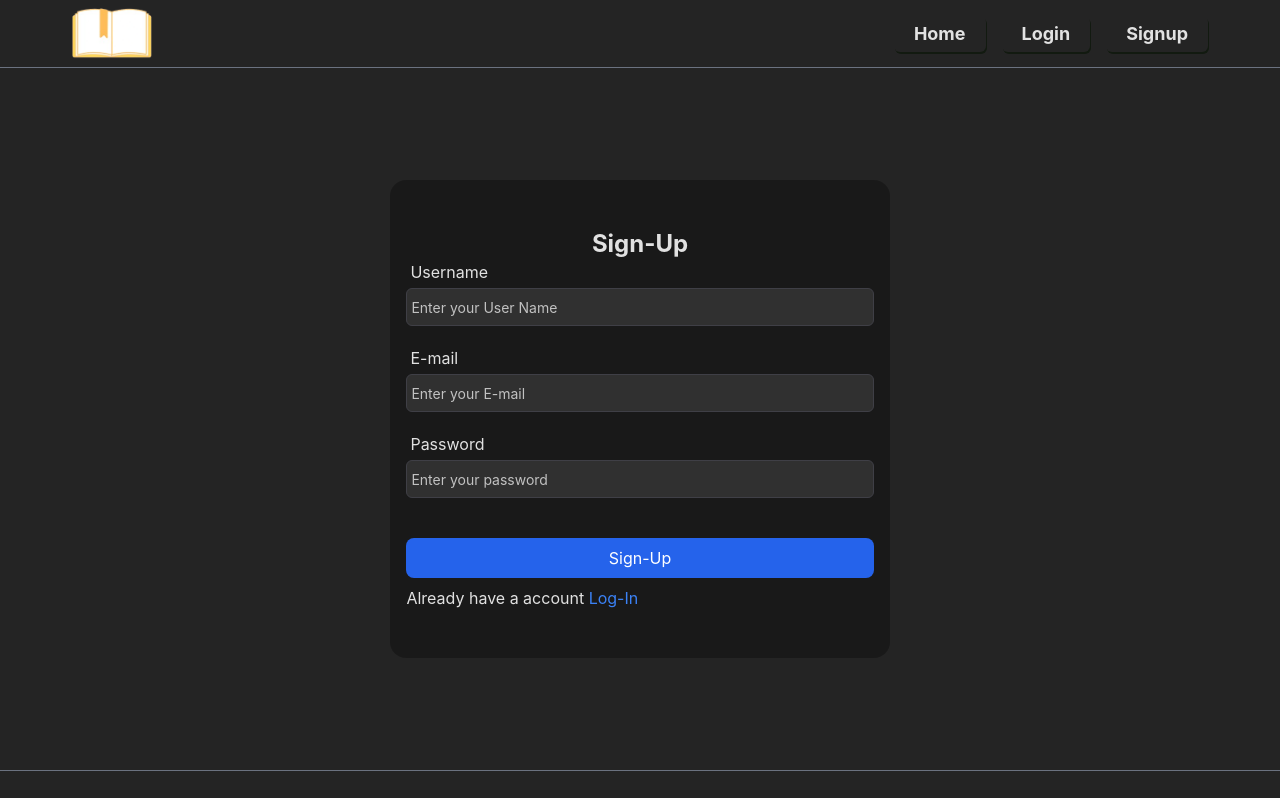
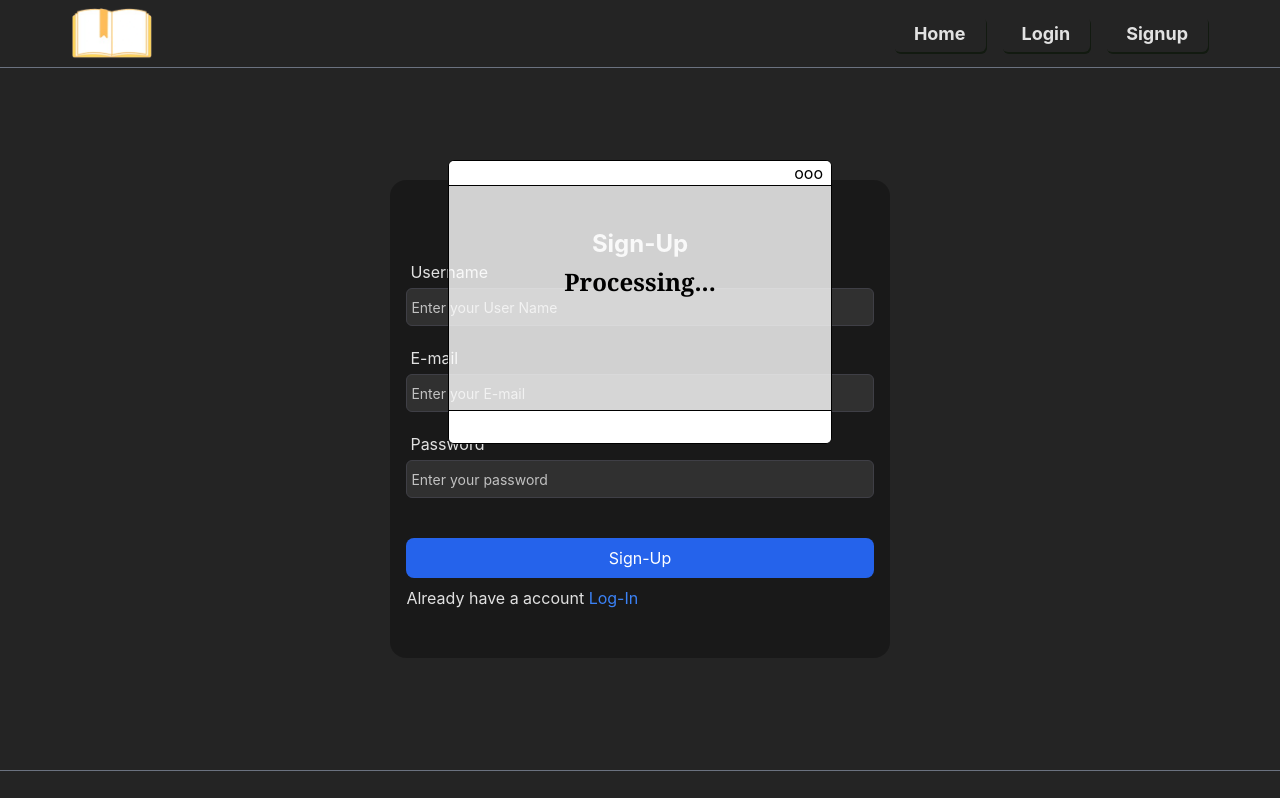
Before and after one commit to Nazam-Kalsi/Blog-App, a React (Vite) app: page /signup in a window 1280 px wide. Shown: the top 798 px of the page. Built offline with nearby package versions, Linux system fonts and the light colour scheme; no server answers.

Commit message:
bug fixes

```diff
--- a/src/appWrite/bucketService.js
+++ b/src/appWrite/bucketService.js
@@ -24,8 +24,9 @@ export class dbServices {
           userID,
           featuredImage,
         },[
-          Permission.read(Role.any())
-        ]
+          Permission.read(Role.users())
+          // Permission.read(Role.guests())
+      ]
       );
       return post;
     } catch (error) {
--- a/src/components/Login.jsx
+++ b/src/components/Login.jsx
@@ -8,6 +8,8 @@ import { useForm } from "react-hook-form";
 import authservice from "../appWrite/auth";
 
 function Login() {
+  let [modal,setModal]=useState('hidden');
+
   const navigate = useNavigate();
   const dispatch = useDispatch();
   const { register, handleSubmit ,formState} = useForm();
@@ -16,20 +18,26 @@ function Login() {
 
   const loginFxn = async (data) => {
     setError("");
+    setModal('');
     try {
       let session = await authservice.login(data);
       if (session) {
         let user = await authservice.currentUser();
-        console.log(user);
         if (user) dispatch(storeLogin(user));
         navigate("/");
       }
     } catch (error) {
       setError(error.message);
+      setModal('hidden');
     }
   };
 
-  return (
+  return (<>
+      <div id="modal" className={`absolute  overflow-hidden bg-blur bg-white/80 border border-black z-10 left-[35%] top-[20%]  w-96  rounded-md  ${modal} `}>
+      <div className=" text-end pr-2 border-b bg-white border-black text-black">ooo</div>
+  <p className='text-black text-2xl font-serif font-bold text-center h-56 py-20'>Processing...</p>
+  <div className="pb-8 bg-white  border-t border-black"></div>
+</div>
     <div className="px-4 py-12 rounded-2xl sm:w-2/5  bg-black/30">
       <h2 className="text-center text-2xl font-bold">Log in to your account</h2>
 
@@ -63,7 +71,7 @@ function Login() {
             {...register("password", {
               required: true,
             })}
-          />
+            />
 
 
           <Button type="submit">Log in</Button>
@@ -76,6 +84,7 @@ function Login() {
       </p>
       {error && <p className="text-red-200">{error}</p>}
     </div>
+            </>
   );
 }
 
--- a/src/components/Signup.jsx
+++ b/src/components/Signup.jsx
@@ -8,6 +8,7 @@ import { login as storeLogin } from "../store/authSlice";
 import { useDispatch } from "react-redux";
 
 function Signup() {
+  const [modal, setModal] = useState("");
   //register user
   const navigate = useNavigate();
   const [serverError, setServerError] = useState("");
@@ -16,6 +17,7 @@ function Signup() {
   let { errors } = formState;
 
   let registerUser = async (data) => {
+    setModal("");
     setServerError("");
     try {
       let userData = await authservice.createAccount(data);
@@ -28,11 +30,17 @@ function Signup() {
         }
       }
     } catch (error) {
+      setModal("hidden");
       setServerError(error.message);
     }
   };
 
-  return (
+  return (<>
+    <div id="modal" className={`absolute  overflow-hidden bg-blur bg-white/80 border border-black z-10 left-[35%] top-[20%]  w-96  rounded-md  ${modal} `}>
+      <div className=" text-end pr-2 border-b bg-white border-black text-black">ooo</div>
+  <p className='text-black text-2xl font-serif font-bold text-center h-56 py-20'>Processing...</p>
+  <div className="pb-8 bg-white  border-t border-black"></div>
+</div>
     <div className="rounded-2xl my-28 px-4 py-12 sm:w-2/5 m-auto bg-black/30">
       <h2 className="text-center text-2xl font-bold">Sign-Up</h2>
 
@@ -80,6 +88,7 @@ function Signup() {
       <p className="mt-2">Already have a account  <Link className="text-blue-500" to="/Login">Log-In</Link></p>
       {serverError && <p className="text-red-200">{serverError}</p>}
     </div>
+  </>
   );
 }
 
```
